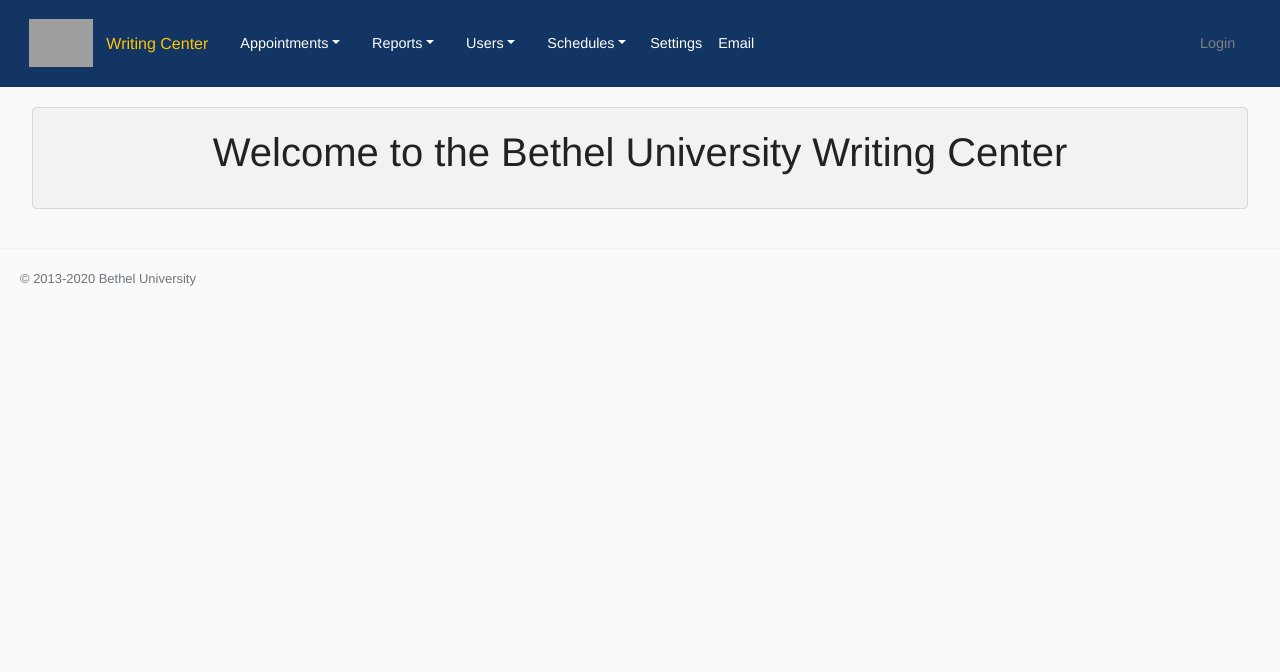
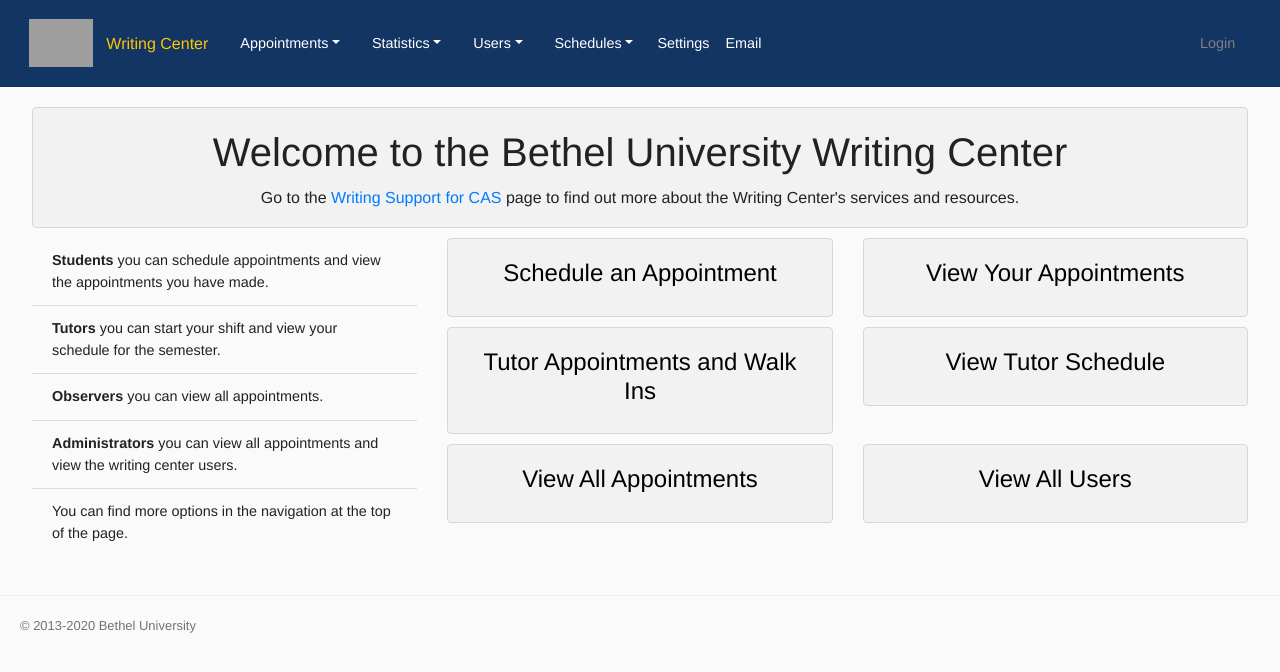
Before and after one commit to betheluniversity/writing-center-python, a Python web app: template writing_center/templates/index.html in a window 1280 px wide. Shown: the top 672 px of the page. Run offline with Jinja, Linux system fonts and the light colour scheme; the template is opened without the code that fills it: most values are stand-ins (such as "Sample title", 1, 10 or a date in 2020); some libraries are stand-ins or nearby versions; grey boxes are pictures that could not be loaded.

Commit message:
Homepage draft
Basic idea for the homepage.

```diff
--- a/writing_center/static/assets/writing_center.css
+++ b/writing_center/static/assets/writing_center.css
@@ -1,8 +1,17 @@
+a.dashboard-link{
+    color: black;
+    text-decoration: none;
+}
+
 a.nav-link.button {
     color: #fff !important;
 }
 
 a.nav-link.button.nav-bar-active {
+    color: #FFC600 !important;
+}
+
+a.nav-link:hover{
     color: #FFC600 !important;
 }
 
@@ -18,6 +27,18 @@ body {
     line-height: 1.5;
     position: relative;
     cursor: auto;
+}
+
+div.dashboard-card{
+    background-color: #f2f2f2;
+    border-color: #d8d8d8;
+    margin-top: 10px;
+}
+
+div.dashboard-info{
+    background-color: #f2f2f2;
+    border-color: #d8d8d8;
+    margin-top: 10px;
 }
 
 div.dropdown {
@@ -46,6 +67,10 @@ html, body {
     background-color: #fafafa;
 }
 
+li.list-group-item{
+    background-color: #fafafa;
+}
+
 nav a {
     color: gray;
 }
@@ -56,6 +81,10 @@ nav.navbar{
 
 span.lab-title{
     color: #ffc600
+}
+
+ul.list-group{
+    margin-top: 10px;
 }
 
 .background-blue {
@@ -70,10 +99,6 @@ span.lab-title{
     padding: 1em 2em !important;
 }
 
-.navbar-dark .navbar-nav .nav-link:focus, .navbar-dark .navbar-nav .nav-link:hover {
-    text-decoration: underline;
-}
-
 .wc-margins {
     width: 100%;
     margin: 20px auto;
--- a/writing_center/templates/index.html
+++ b/writing_center/templates/index.html
@@ -4,6 +4,95 @@
     <div class="card info">
         <div class="card-body text-center">
             <h1 class="card-title">Welcome to the Bethel University Writing Center</h1>
+            <h6 class="card-text">Go to the <a href="https://www.bethel.edu/undergrad/academics/support/writing">Writing
+                Support for CAS</a> page to find out more about the Writing Center's services and resources.</h6>
         </div>
     </div>
+    <div class="row">
+        <div class="col-md-4 info-list">
+            <ul class="list-group list-group-flush">
+                <li class="list-group-item"><strong>Students</strong> you can schedule appointments and view the
+                    appointments you have made.</li>
+                <li class="list-group-item"><strong>Tutors</strong> you can start your shift and view your schedule for
+                    the semester.</li>
+                <li class="list-group-item"><strong>Observers</strong> you can view all appointments.</li>
+                <li class="list-group-item"><strong>Administrators</strong> you can view all appointments and view the
+                    writing center users.</li>
+                <li class="list-group-item">You can find more options in the navigation at the top of the page.</li>
+            </ul>
+        </div>
+        <div class="col-md-8">
+            <div class="row">
+                <div class="col-md-6">
+                    <a class="dashboard-link" href="#">
+                        <div class="card dashboard-card text-center">
+                            <div class="card-body">
+                                <h4>Schedule an Appointment</h4>
+                            </div>
+                        </div>
+                    </a>
+                </div>
+                <div class="col-md-6">
+                    <a class="dashboard-link" href="#">
+                        <div class="card dashboard-card text-center">
+                            <div class="card-body">
+                                <h4>View Your Appointments</h4>
+                            </div>
+                        </div>
+                    </a>
+                </div>
+            </div>
+            <div class="row">
+                <div class="col-md-6">
+                    <a class="dashboard-link" href="#">
+                        <div class="card dashboard-card text-center">
+                            <div class="card-body">
+                                <h4>Tutor Appointments and Walk Ins</h4>
+                            </div>
+                        </div>
+                    </a>
+                </div>
+                <div class="col-md-6">
+                    <a class="dashboard-link" href="#">
+                        <div class="card dashboard-card text-center">
+                            <div class="card-body">
+                                <h4>View Tutor Schedule</h4>
+                            </div>
+                        </div>
+                    </a>
+                </div>
+            </div>
+            <div class="row">
+                <div class="col-md-6">
+                    <a class="dashboard-link" href="#">
+                        <div class="card dashboard-card text-center">
+                            <div class="card-body">
+                                <h4>View All Appointments</h4>
+                            </div>
+                        </div>
+                    </a>
+                </div>
+                <div class="col-md-6">
+                    <a class="dashboard-link" href="#">
+                        <div class="card dashboard-card text-center">
+                            <div class="card-body">
+                                <h4>View All Users</h4>
+                            </div>
+                        </div>
+                    </a>
+                </div>
+            </div>
+        </div>
+    </div>
+    <script>
+        $(document).ready(function(){
+
+            $(".dashboard-card").hover(function(){
+                $(this).addClass('shadow');
+            }, function(){
+                $(this).removeClass('shadow');
+            });
+
+        });
+    </script>
 {% endblock %}
--- a/writing_center/templates/nav.html
+++ b/writing_center/templates/nav.html
@@ -3,10 +3,12 @@
         <img height="48" src="https://confluence.bethel.edu/download/attachments/327682/global.logo?version=4&amp;modificationDate=1462424762000&amp;api=v2">
         <span class="ml-2  h6 lab-title">Writing Center</span>
     </a>
+
     <button class="navbar-toggler" type="button" data-toggle="collapse" data-target="#navbarSupportedContent"
           aria-controls="navbarSupportedContent" aria-expanded="false" aria-label="Toggle navigation">
         <span class="navbar-toggler-icon"></span>
     </button>
+
     <div class="collapse navbar-collapse" id="navbarSupportedContent">
         <div class="form-inline nav-item dropdown">
             <a class="nav-link dropdown-toggle" id="navbarDropdown" role="button" data-toggle="dropdown"
@@ -18,13 +20,15 @@
                 <a class="dropdown-item" href="#">View Your Appointments</a>
             </div>
         </div>
+
         <div class="form-inline nav-item dropdown">
             <a class="nav-link dropdown-toggle" id="navbarDropdown" role="button" data-toggle="dropdown"
-                   aria-haspopup="true" aria-expanded="false">Reports</a>
+                   aria-haspopup="true" aria-expanded="false">Statistics</a>
             <div class="dropdown-menu" aria-labelledby="navbarDropdown">
                 <a class="dropdown-item" href="#">A List of Reports Will go HERE</a>
             </div>
         </div>
+
         <div class="form-inline nav-item dropdown">
             <a class="nav-link dropdown-toggle" id="navbarDropdown" role="button" data-toggle="dropdown"
                    aria-haspopup="true" aria-expanded="false">Users</a>
@@ -33,6 +37,7 @@
                 <a class="dropdown-item" href="#">Manage Student Bans</a>
             </div>
         </div>
+
         <div class="form-inline nav-item dropdown">
             <a class="nav-link dropdown-toggle" id="navbarDropdown" role="button" data-toggle="dropdown"
                    aria-haspopup="true" aria-expanded="false">Schedules</a>
@@ -42,14 +47,17 @@
                 <a class="dropdown-item" href="#">View Schedules</a>
             </div>
         </div>
+
         <ul class="navbar-nav mr-auto">
             <li class="nav-item">
                 <a id="settings" class="nav-link button" href="#">Settings</a>
             </li>
+
             <li class="nav-item">
                 <a id="email" class="nav-link button" href="#">Email</a>
             </li>
         </ul>
+
         <div class="form-inline nav-item dropdown">
             {% if session['NAME'] %}
                 <a class="nav-link dropdown-toggle" id="navbarDropdown" role="button" data-toggle="dropdown"
@@ -62,7 +70,6 @@
             {% else %}
                 <a class="nav-link" id="navbarLogin" role="button" href="{{ url_for('View:index') }}">Login</a>
             {% endif %}
-
         </div>
     </div>
 </nav>
```
